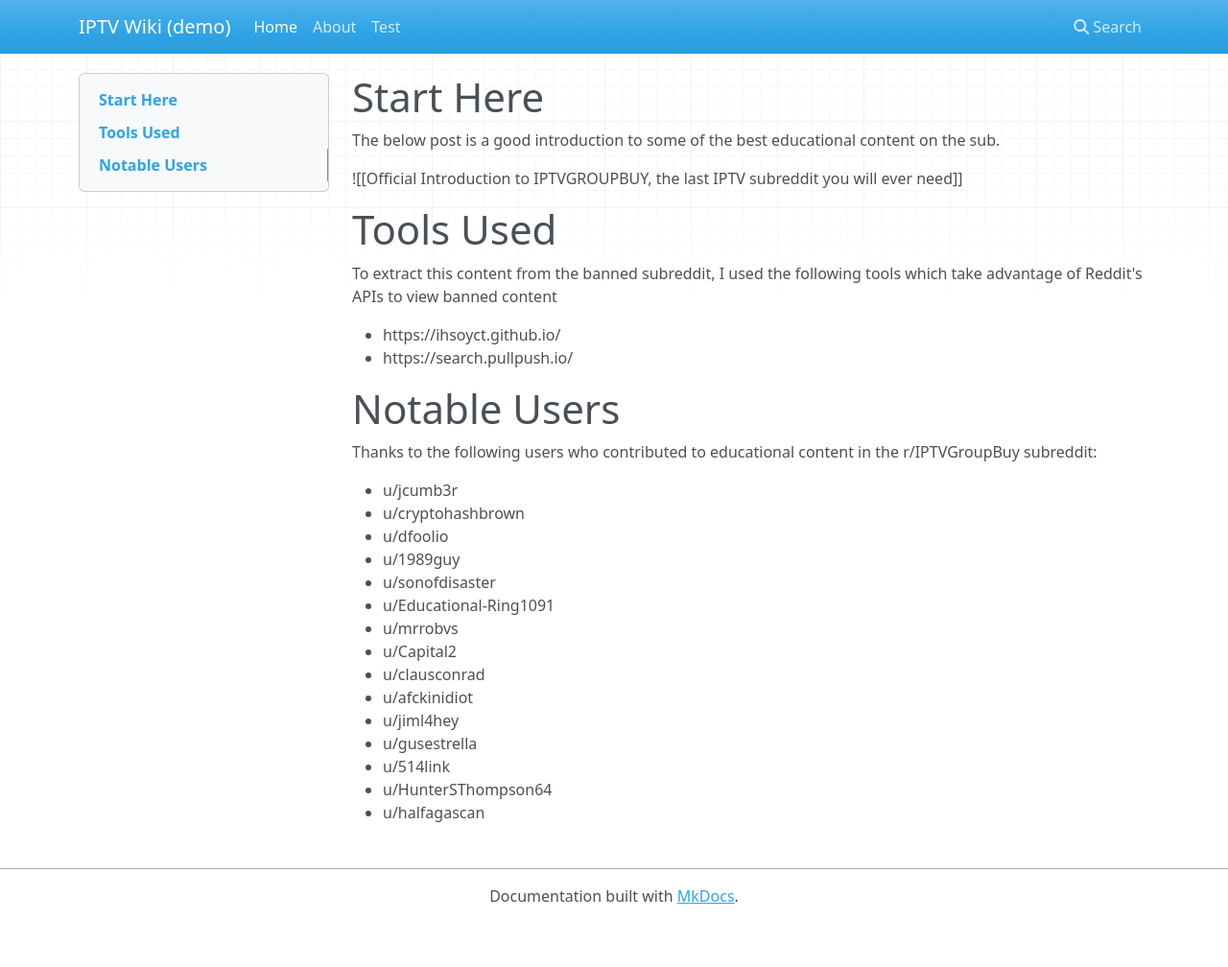
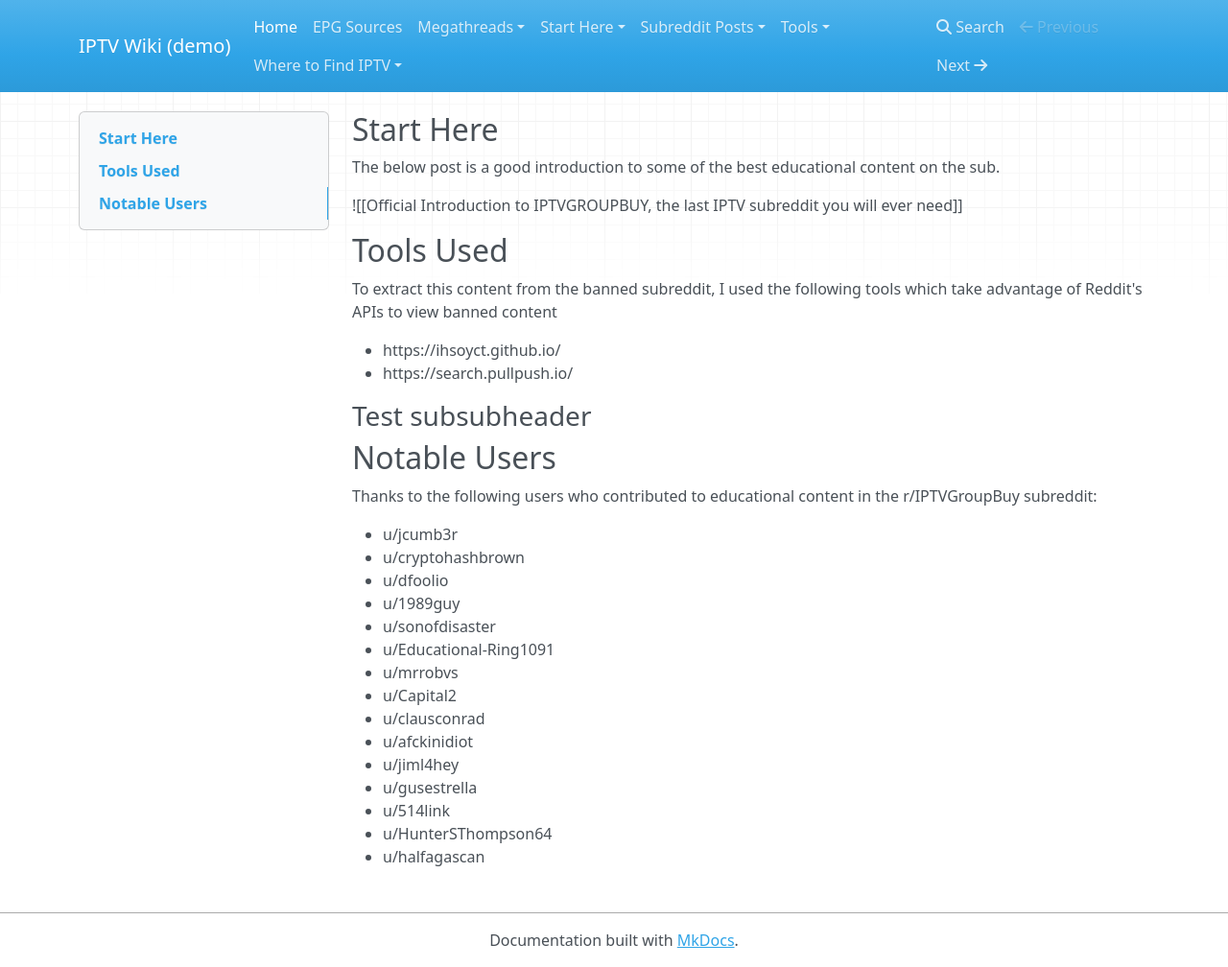
Before and after one commit to remiknox/iptvwiki, an MkDocs documentation site: the page built from docs/index.md, in a window 1280 px wide and 1008 px high. Shown: the whole window at 96% size. Built offline with MkDocs 1.6.1, drawn with Linux system fonts in a browser that asks for light colours; nearby versions of some CDN libraries.

Commit message:
playing around

```diff
--- a/docs/index.md
+++ b/docs/index.md
@@ -1,16 +1,18 @@
-# Start Here
+## Start Here
 The below post is a good introduction to some of the best educational content on the sub.
 
 ![[Official Introduction to IPTVGROUPBUY, the last IPTV subreddit you will ever need]]
 
-# Tools Used
+## Tools Used
 
 To extract this content from the banned subreddit, I used the following tools which take advantage of Reddit's APIs to view banned content
 
 * https://ihsoyct.github.io/
 * https://search.pullpush.io/
 
-# Notable Users
+### Test subsubheader
+
+## Notable Users
 Thanks to the following users who contributed to educational content in the r/IPTVGroupBuy subreddit:
 
 * u/jcumb3r
--- a/mkdocs.yml
+++ b/mkdocs.yml
@@ -1,5 +1 @@
 site_name: IPTV Wiki (demo)
-nav:
-  - Home: index.md
-  - About: about.md
-  - Test: test.md
```
Also changed, not shown: docs/Megathreads/Megathread - Help Me Identify This Service , Help Me Find This Service.md (renamed from docs/Subreddit Posts/Megathread - Help Me Identify This Service , Help Me Find This Service.md), docs/Megathreads/Megathread- Strong8k notes.md (renamed from docs/Subreddit Posts/Megathread- Strong8k notes.md), docs/Megathreads/Official IPTV Services review MEGATHREAD.md (renamed from docs/Subreddit Posts/Official IPTV Services review MEGATHREAD.md), docs/Start Here/Official Introduction to IPTVGROUPBUY.md (renamed from docs/Subreddit Posts/Official Introduction to IPTVGROUPBUY, the last IPTV subreddit you will ever need.md), docs/Subreddit Posts/Playlist Editing/How to make your $30 a year services look like $1,000,000.md (renamed from docs/Subreddit Posts/How to make your $30 a year services look like $1,000,000.md), docs/Subreddit Posts/Playlist Editing/IPTV Editor Guide - Ensuring Live Sports & PPV Channel Names Are Up-To-Date.md (renamed from docs/Subreddit Posts/IPTV Editor Guide - Ensuring Live Sports & PPV Channel Names Are Up-To-Date.md), docs/Subreddit Posts/Playlist Editing/IPTVEditor - One Stop Guide.md (renamed from docs/Subreddit Posts/IPTVEditor - One Stop Guide.md), docs/Subreddit Posts/Playlist Editing/IPTVEditor- The essentials. Step-by-step.md (renamed from docs/Subreddit Posts/IPTVEditor- The essentials. Step-by-step.md), docs/Subreddit Posts/Playlist Editing/Quick Minimal Brief Guide for IPTVBoss (how to make sane list of channels).md (renamed from docs/Subreddit Posts/Quick Minimal Brief Guide for IPTVBoss (how to make sane list of channels).md), docs/Tools/Program to identify channels resolution and frame rate.md (renamed from docs/Subreddit Posts/Program to identify channels resolution and frame rate.md), docs/Tools/Tools For Linux.md (renamed from docs/Subreddit Posts/Tools For Linux.md), docs/Where to Find IPTV/More detail on finding a source provider for complete beginners.md (renamed from docs/Subreddit Posts/More detail on finding a source provider for complete beginners.md), docs/Where to Find IPTV/Myths about making IPTV purchases on Alibaba or Z2U..md (renamed from docs/Subreddit Posts/Myths about making IPTV purchases on Alibaba or Z2U..md), docs/Where to Find IPTV/What should you do on day 1 of searching for an IPTV services?.md (renamed from docs/Subreddit Posts/What should you do on day 1 of searching for an IPTV services?.md).
